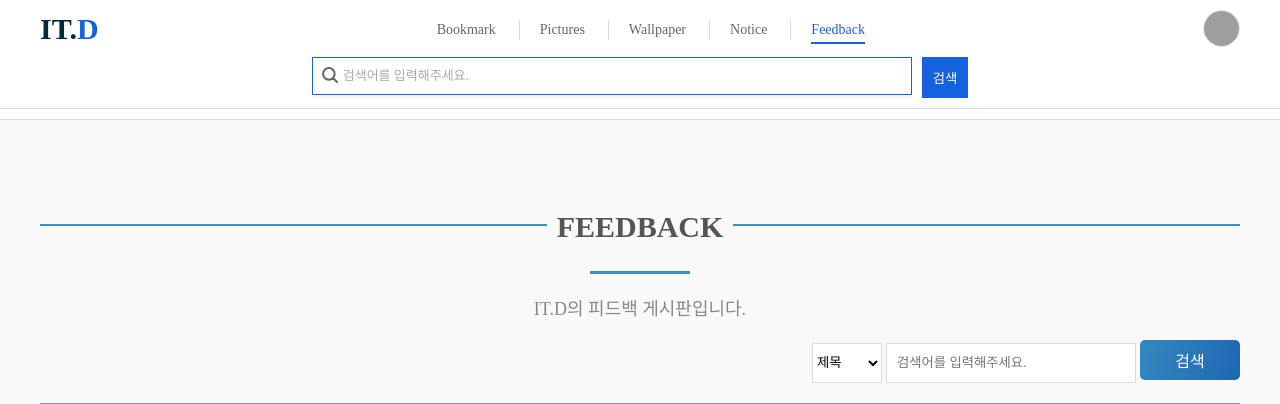
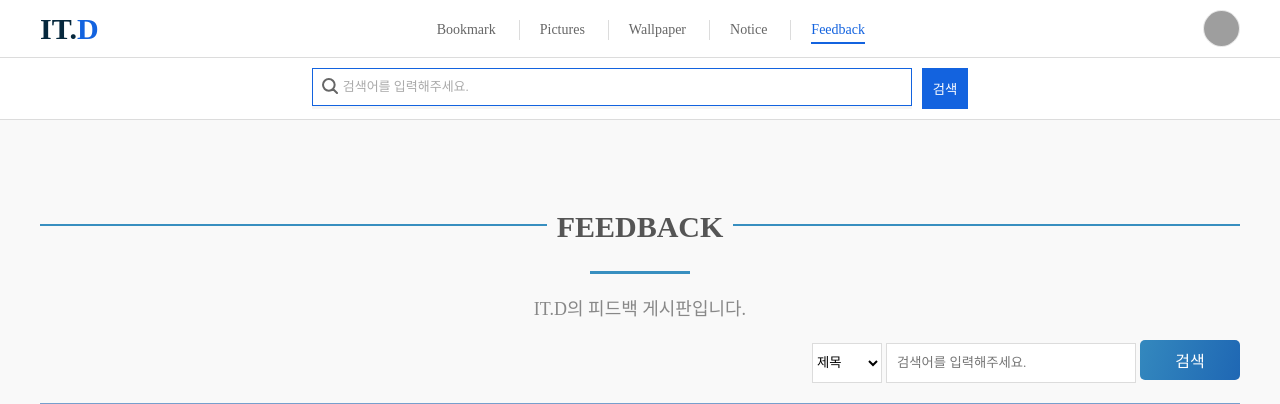
Before and after one commit to sukjun2/project, a PHP site: page /php/board/feedBackBoard.php in a window 1280 px wide. Shown: the top 404 px of the page. Run offline with PHP 8.4, Linux system fonts and the light colour scheme; the visitor is signed in with stand-in values (Sample User, id 1); tables that the repository leaves empty or names only in its code hold one stand-in row (values such as "Sample post"); data that the repository does not hold is empty; some web fonts are replaced; grey boxes are pictures that could not be loaded.

Commit message:
2022.10.28

```diff
--- a/php/assets/css/common.css
+++ b/php/assets/css/common.css
@@ -205,8 +205,9 @@ img {
 
 /* header__bottom */
 .header__bottom {
-    padding: 10px 0;
-    border-bottom: 1px solid #dcdcdc;
+    padding-top: 10px;
+    border-top: 1px solid #dcdcdc;
+    margin-top: 10px;
 }
 .header__bottom .headerBottom__inner {
     display: flex;
--- a/php/assets/css/imagview.css
+++ b/php/assets/css/imagview.css
@@ -194,7 +194,7 @@ textarea {
 	box-sizing: border-box;
 }
 .userIcon {
-	width: 50px;
+	width: 54px;
 	height: 50px;
 }
 .userIcon img {
```
